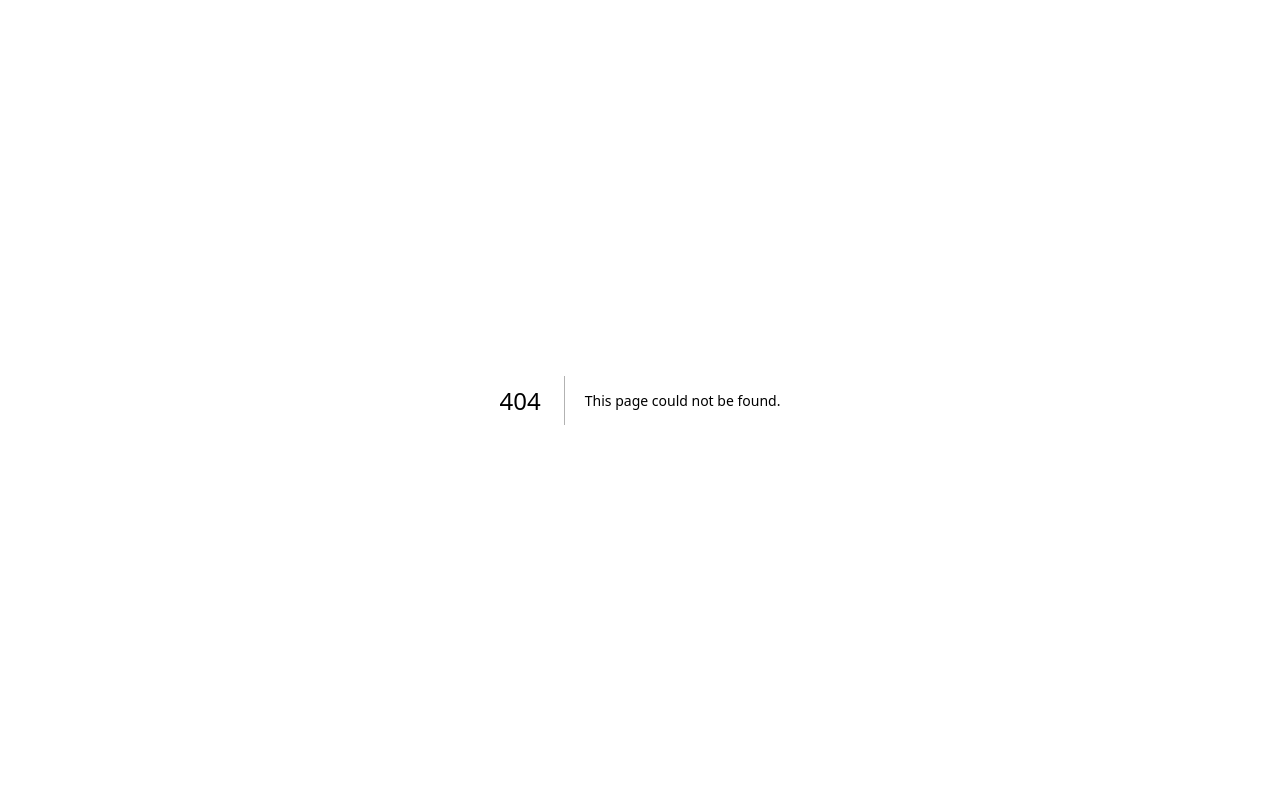
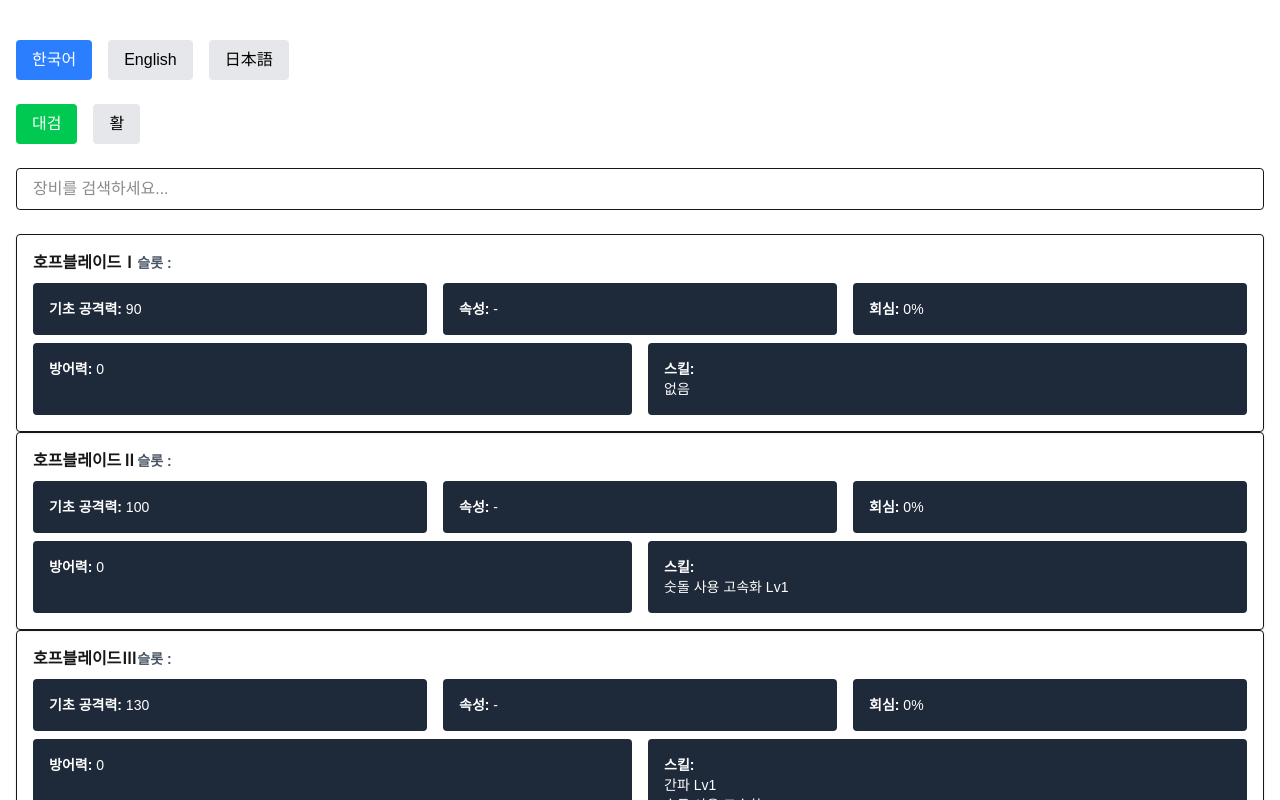
Before and after one commit to MinSamJun/game-builder, a Next.js app: page /mh-wilds/weapon in a window 1280 px wide. Before the commit this address had no page. Shown: the top 800 px of the page. Built offline with nearby package versions, Linux system fonts and the light colour scheme.

Commit message:
페이지 분리

```diff
--- /dev/null
+++ b/src/app/mh-wilds/armor-charm-skill/page.tsx
@@ -0,0 +1,5 @@
+import { MhWildsArmorNCharmSkill } from "@/components/mh-wilds/armor-charm-skill";
+
+export default function MhWildsArmorNCharmSkillPage() {
+  return <MhWildsArmorNCharmSkill />;
+}
--- a/src/app/mh-wilds/armor-charm/page.tsx
+++ b/src/app/mh-wilds/armor-charm/page.tsx
@@ -1,5 +1,5 @@
-import { MHWildsContent } from "@/components/mh-wilds";
+import { MhWildsArmorNCharm } from "@/components/mh-wilds/armor-charm";
 
-export default function MhwildsArmorNCharm() {
-  return <MHWildsContent />;
+export default function MhWildsArmorNCharmPage() {
+  return <MhWildsArmorNCharm />;
 }
--- a/src/app/mh-wilds/page.tsx
+++ b/src/app/mh-wilds/page.tsx
@@ -7,6 +7,7 @@ import { LanguageSelector } from "@infrastructure/user-i18n/language-selector";
 export default function Mhwilds() {
   const { lang, setLang, getNamespaceData } = useI18n();
   const mhCommonNamespace = getNamespaceData("mh_common");
+  const mhWildsCommonNamespace = getNamespaceData("mhWilds_common");
 
   return (
     <main className="p-4">
@@ -19,6 +20,14 @@ export default function Mhwilds() {
             title: mhCommonNamespace?.mh_common_armor_charm,
             href: "/mh-wilds/armor-charm",
           },
+          {
+            title: mhWildsCommonNamespace?.mhWilds_common_armor_skill,
+            href: "/mh-wilds/armor-charm-skill",
+          },
+          {
+            title: mhCommonNamespace?.mh_common_weapon,
+            href: "/mh-wilds/weapon",
+          },
         ]}
       />
     </main>
--- /dev/null
+++ b/src/app/mh-wilds/weapon/page.tsx
@@ -0,0 +1,5 @@
+import { MhWildsWeapon } from "@/components/mh-wilds/weapon";
+
+export default function MhWildsWeaponPage() {
+  return <MhWildsWeapon />;
+}
--- a/src/components/mh-wilds/index.tsx
+++ b/src/components/mh-wilds/armor-charm-skill/index.tsx
@@ -3,32 +3,23 @@
 import { useState } from "react";
 import { useI18n } from "@infrastructure/user-i18n";
 import {
-  ArmorList,
-  CharmList,
   ArmorSkillList,
   SeriesSkillList,
   GroupSkillList,
-  GreatswordList,
-  BowList,
 } from "@/container/mh-wilds";
 
 type EquipmentNamespace =
-  | "mhWilds_armor"
-  | "mhWilds_charm"
   | "mhWilds_armor_skill"
   | "mhWilds_series_skill"
-  | "mhWilds_group_skill"
-  | "mhWilds_weapon_skill"
-  | "mhWilds_greatswords"
-  | "mhWilds_bows";
+  | "mhWilds_group_skill";
 
-export function MHWildsContent() {
+export function MhWildsArmorNCharmSkill() {
   const { lang, setLang, getNamespaceData } = useI18n();
-  const [equipmentType, setEquipmentType] =
-    useState<EquipmentNamespace>("mhWilds_armor");
+  const [equipmentType, setEquipmentType] = useState<EquipmentNamespace>(
+    "mhWilds_armor_skill"
+  );
   const [term, setTerm] = useState("");
 
-  const mhCommonNamespace = getNamespaceData("mh_common");
   const mhWildsmhCommonNamespace = getNamespaceData("mhWilds_common");
 
   return (
@@ -66,26 +57,6 @@ export function MHWildsContent() {
 
       <div className="mb-6 flex space-x-4">
         <button
-          onClick={() => setEquipmentType("mhWilds_armor")}
-          className={`px-4 py-2 rounded ${
-            equipmentType === "mhWilds_armor"
-              ? "bg-green-500 text-white"
-              : "bg-gray-200 text-black"
-          }`}
-        >
-          {mhCommonNamespace?.mh_common_armor}
-        </button>
-        <button
-          onClick={() => setEquipmentType("mhWilds_charm")}
-          className={`px-4 py-2 rounded ${
-            equipmentType === "mhWilds_charm"
-              ? "bg-green-500 text-white"
-              : "bg-gray-200 text-black"
-          }`}
-        >
-          {mhCommonNamespace?.mh_common_charm}
-        </button>
-        <button
           onClick={() => setEquipmentType("mhWilds_armor_skill")}
           className={`px-4 py-2 rounded ${
             equipmentType === "mhWilds_armor_skill"
@@ -117,29 +88,6 @@ export function MHWildsContent() {
         </button>
       </div>
 
-      <div className="mb-6 flex space-x-4">
-        <button
-          onClick={() => setEquipmentType("mhWilds_greatswords")}
-          className={`px-4 py-2 rounded ${
-            equipmentType === "mhWilds_greatswords"
-              ? "bg-green-500 text-white"
-              : "bg-gray-200 text-black"
-          }`}
-        >
-          {mhCommonNamespace?.mh_common_greatsword}
-        </button>
-        <button
-          onClick={() => setEquipmentType("mhWilds_bows")}
-          className={`px-4 py-2 rounded ${
-            equipmentType === "mhWilds_bows"
-              ? "bg-green-500 text-white"
-              : "bg-gray-200 text-black"
-          }`}
-        >
-          {mhCommonNamespace?.mh_common_bow}
-        </button>
-      </div>
-
       <input
         type="text"
         placeholder={mhWildsmhCommonNamespace?.mhwilds_common_searchPlaceholder}
@@ -148,20 +96,12 @@ export function MHWildsContent() {
         onChange={(e) => setTerm(e.target.value)}
       />
 
-      {equipmentType === "mhWilds_armor" ? (
-        <ArmorList searchTerm={term} />
-      ) : equipmentType === "mhWilds_charm" ? (
-        <CharmList searchTerm={term} />
-      ) : equipmentType === "mhWilds_armor_skill" ? (
+      {equipmentType === "mhWilds_armor_skill" ? (
         <ArmorSkillList searchTerm={term} />
       ) : equipmentType === "mhWilds_series_skill" ? (
         <SeriesSkillList searchTerm={term} />
       ) : equipmentType === "mhWilds_group_skill" ? (
         <GroupSkillList searchTerm={term} />
-      ) : equipmentType === "mhWilds_greatswords" ? (
-        <GreatswordList searchTerm={term} />
-      ) : equipmentType === "mhWilds_bows" ? (
-        <BowList searchTerm={term} />
       ) : (
         <div className="text-center py-8 text-gray-500">
           {mhWildsmhCommonNamespace?.mhwilds_common_noResults}
--- /dev/null
+++ b/src/components/mh-wilds/armor-charm/index.tsx
@@ -0,0 +1,93 @@
+"use client";
+
+import { useState } from "react";
+import { useI18n } from "@infrastructure/user-i18n";
+import { ArmorList, CharmList } from "@/container/mh-wilds";
+
+type EquipmentNamespace = "mhWilds_armor" | "mhWilds_charm";
+
+export function MhWildsArmorNCharm() {
+  const { lang, setLang, getNamespaceData } = useI18n();
+  const [equipmentType, setEquipmentType] =
+    useState<EquipmentNamespace>("mhWilds_armor");
+  const [term, setTerm] = useState("");
+
+  const mhCommonNamespace = getNamespaceData("mh_common");
+  const mhWildsmhCommonNamespace = getNamespaceData("mhWilds_common");
+
+  return (
+    <div className="container mx-auto p-4">
+      <div className="text-2xl font-bold mb-6">
+        {mhWildsmhCommonNamespace?.mhWilds_planner}
+      </div>
+
+      <div className="mb-6 flex space-x-4">
+        <button
+          onClick={() => setLang("ko")}
+          className={`px-4 py-2 rounded ${
+            lang === "ko" ? "bg-blue-500 text-white" : "bg-gray-200 text-black"
+          }`}
+        >
+          한국어
+        </button>
+        <button
+          onClick={() => setLang("en")}
+          className={`px-4 py-2 rounded ${
+            lang === "en" ? "bg-blue-500 text-white" : "bg-gray-200 text-black"
+          }`}
+        >
+          English
+        </button>
+        <button
+          onClick={() => setLang("ja")}
+          className={`px-4 py-2 rounded ${
+            lang === "ja" ? "bg-blue-500 text-white" : "bg-gray-200 text-black"
+          }`}
+        >
+          日本語
+        </button>
+      </div>
+
+      <div className="mb-6 flex space-x-4">
+        <button
+          onClick={() => setEquipmentType("mhWilds_armor")}
+          className={`px-4 py-2 rounded ${
+            equipmentType === "mhWilds_armor"
+              ? "bg-green-500 text-white"
+              : "bg-gray-200 text-black"
+          }`}
+        >
+          {mhCommonNamespace?.mh_common_armor}
+        </button>
+        <button
+          onClick={() => setEquipmentType("mhWilds_charm")}
+          className={`px-4 py-2 rounded ${
+            equipmentType === "mhWilds_charm"
+              ? "bg-green-500 text-white"
+              : "bg-gray-200 text-black"
+          }`}
+        >
+          {mhCommonNamespace?.mh_common_charm}
+        </button>
+      </div>
+
+      <input
+        type="text"
+        placeholder={mhWildsmhCommonNamespace?.mhwilds_common_searchPlaceholder}
+        className="mb-6 px-4 py-2 border rounded w-full"
+        value={term}
+        onChange={(e) => setTerm(e.target.value)}
+      />
+
+      {equipmentType === "mhWilds_armor" ? (
+        <ArmorList searchTerm={term} />
+      ) : equipmentType === "mhWilds_charm" ? (
+        <CharmList searchTerm={term} />
+      ) : (
+        <div className="text-center py-8 text-gray-500">
+          {mhWildsmhCommonNamespace?.mhwilds_common_noResults}
+        </div>
+      )}
+    </div>
+  );
+}
--- /dev/null
+++ b/src/components/mh-wilds/weapon/index.tsx
@@ -0,0 +1,94 @@
+"use client";
+
+import { useState } from "react";
+import { useI18n } from "@infrastructure/user-i18n";
+import { GreatswordList, BowList } from "@/container/mh-wilds";
+
+type EquipmentNamespace = "mhWilds_greatswords" | "mhWilds_bows";
+
+export function MhWildsWeapon() {
+  const { lang, setLang, getNamespaceData } = useI18n();
+  const [equipmentType, setEquipmentType] = useState<EquipmentNamespace>(
+    "mhWilds_greatswords"
+  );
+  const [term, setTerm] = useState("");
+
+  const mhCommonNamespace = getNamespaceData("mh_common");
+  const mhWildsmhCommonNamespace = getNamespaceData("mhWilds_common");
+
+  return (
+    <div className="container mx-auto p-4">
+      <div className="text-2xl font-bold mb-6">
+        {mhWildsmhCommonNamespace?.mhWilds_planner}
+      </div>
+
+      <div className="mb-6 flex space-x-4">
+        <button
+          onClick={() => setLang("ko")}
+          className={`px-4 py-2 rounded ${
+            lang === "ko" ? "bg-blue-500 text-white" : "bg-gray-200 text-black"
+          }`}
+        >
+          한국어
+        </button>
+        <button
+          onClick={() => setLang("en")}
+          className={`px-4 py-2 rounded ${
+            lang === "en" ? "bg-blue-500 text-white" : "bg-gray-200 text-black"
+          }`}
+        >
+          English
+        </button>
+        <button
+          onClick={() => setLang("ja")}
+          className={`px-4 py-2 rounded ${
+            lang === "ja" ? "bg-blue-500 text-white" : "bg-gray-200 text-black"
+          }`}
+        >
+          日本語
+        </button>
+      </div>
+
+      <div className="mb-6 flex space-x-4">
+        <button
+          onClick={() => setEquipmentType("mhWilds_greatswords")}
+          className={`px-4 py-2 rounded ${
+            equipmentType === "mhWilds_greatswords"
+              ? "bg-green-500 text-white"
+              : "bg-gray-200 text-black"
+          }`}
+        >
+          {mhCommonNamespace?.mh_common_greatsword}
+        </button>
+        <button
+          onClick={() => setEquipmentType("mhWilds_bows")}
+          className={`px-4 py-2 rounded ${
+            equipmentType === "mhWilds_bows"
+              ? "bg-green-500 text-white"
+              : "bg-gray-200 text-black"
+          }`}
+        >
+          {mhCommonNamespace?.mh_common_bow}
+        </button>
+      </div>
+
+      <input
+        type="text"
+        placeholder={mhWildsmhCommonNamespace?.mhwilds_common_searchPlaceholder}
+        className="mb-6 px-4 py-2 border rounded w-full"
+        value={term}
+        onChange={(e) => setTerm(e.target.value)}
+      />
+
+      {equipmentType === "mhWilds_greatswords" ? (
+        <GreatswordList searchTerm={term} />
+      ) : equipmentType === "mhWilds_bows" ? (
+        <BowList searchTerm={term} />
+      ) : (
+        <div className="text-center py-8 text-gray-500">
+          {mhWildsmhCommonNamespace?.mhwilds_common_noResults}
+        </div>
+      )}
+    </div>
+  );
+}
```
